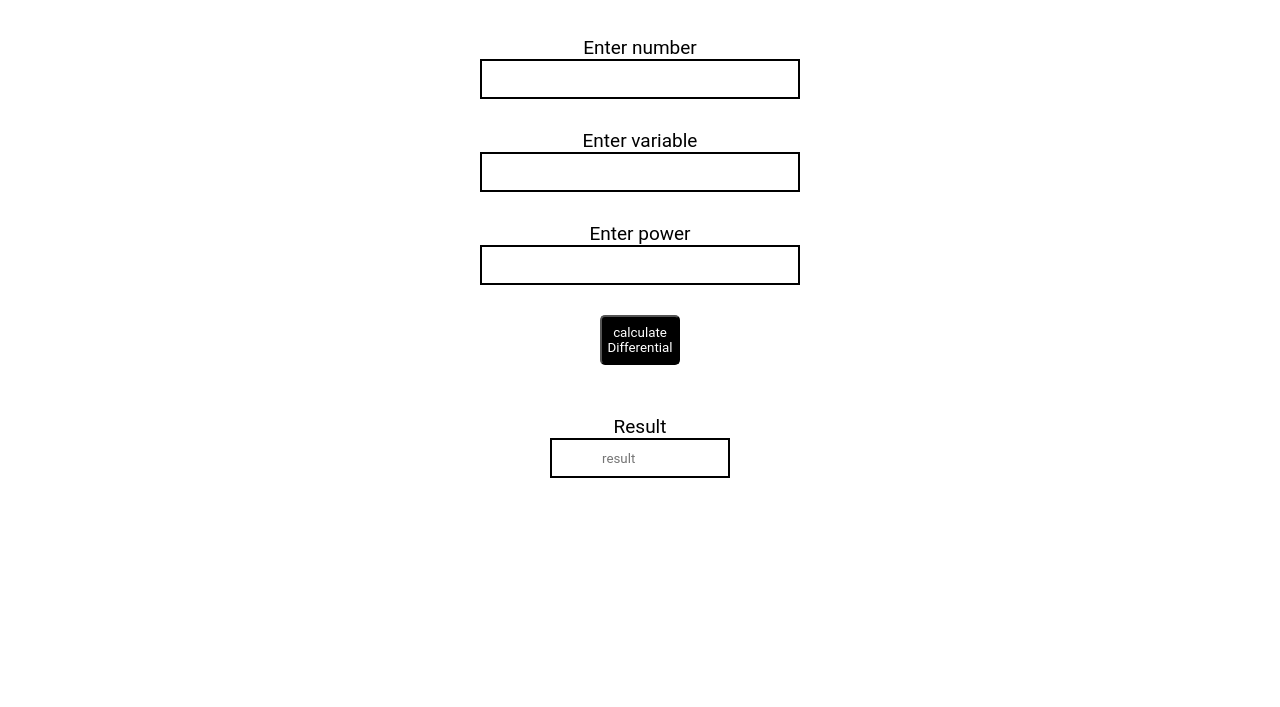
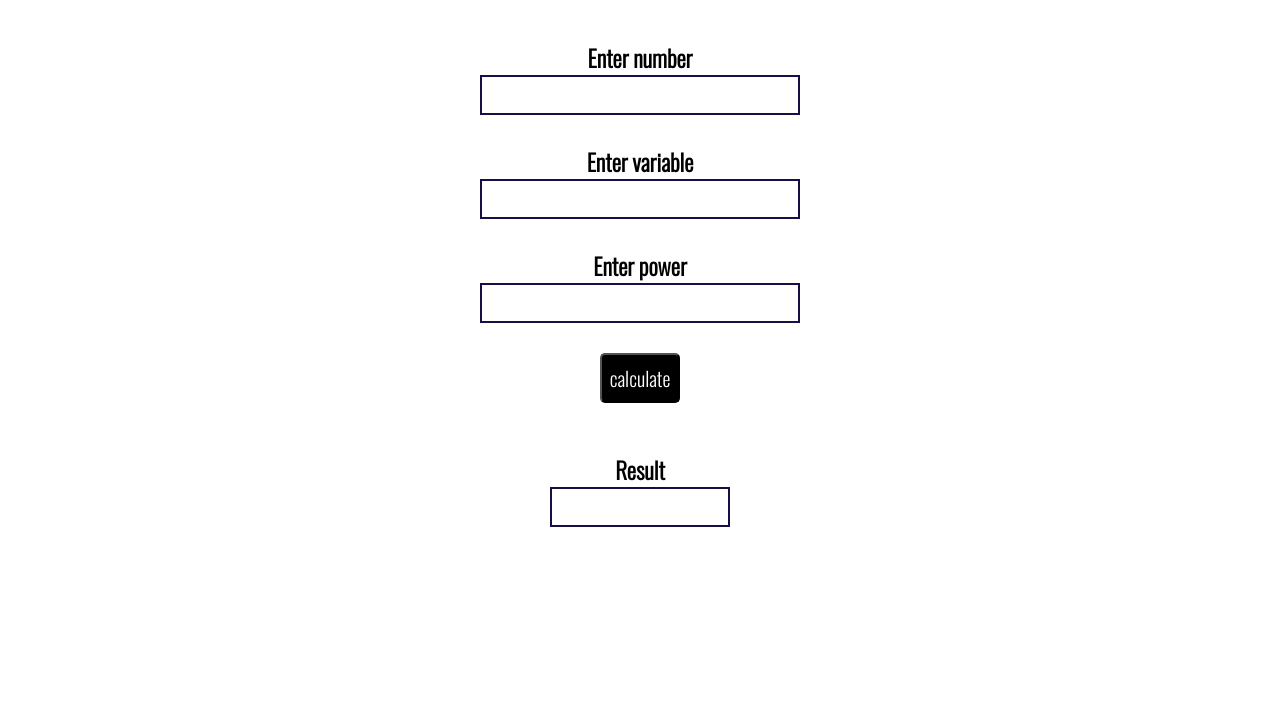
Before and after one commit to codergirl20/differential, a plain HTML site: page index.html in a window 1280 px wide. Shown: the part 93-800 px from the top of the page. Drawn offline with nearby package versions, Linux system fonts and the light colour scheme.

Commit message:
completed website

```diff
--- a/index.html
+++ b/index.html
@@ -16,6 +16,8 @@
     <nav>
         <h1>Differential</h1>
     </nav>
+
+
     <main>
         <div class="container">
             <label for="input">Enter number</label>
@@ -26,12 +28,12 @@
             <input type="number" id="pow">
         </div>
 
-    <button onclick="differential()">
-        calculate Differential
-    </button>
-    <label for='input' class="res">Result</label>
-<input type="text" id="re" placeholder="result">
-</main>
+        <button onclick="differential()">
+            calculate
+        </button>
+        <label for='input' class="res">Result</label>
+        <input type="text" id="re" >
+    </main>
 </body>
 
 </html>
--- a/script.js
+++ b/script.js
@@ -13,6 +13,6 @@ else{
     var d=num*pow+var1+"^"+(pow-1)
     // console.log(d)
 }
-var result=document.getElementById("re").innerHTML=d
+var result=document.getElementById("re").value=d
 console.log(result)
 }
--- a/style.css
+++ b/style.css
@@ -2,7 +2,7 @@
     margin: 0;
     padding: 0;
     box-sizing: border-box;
-    font-family: 'Roboto', sans-serif;
+    font-family: 'Oswald', sans-serif;
 }
 nav{
     display: flex;
@@ -16,7 +16,8 @@ h1{
     font-size: 30px;
 
 }label{
-    font-size: 19px;
+    font-size: 23px;
+    font-weight: bold;
 }
 .container{
     display: flex;
@@ -34,10 +35,13 @@ main{
 }
 input{
     width: 100%;
+    font-size: 16px;
+    font-weight: 400;
     padding-left: 50px;
     height: 40px;
-    border: 2px solid black;
+    border: 2px solid rgb(25, 13, 69);
     margin-bottom: 30px;
+    color:black
 }
 button{
     background-color: black;
@@ -45,6 +49,7 @@ button{
     width: 80px;
     height: 50px;
     border-radius:5px ;
+    font-size: 20px;
 }
 #re{
     width: 180px;
```
